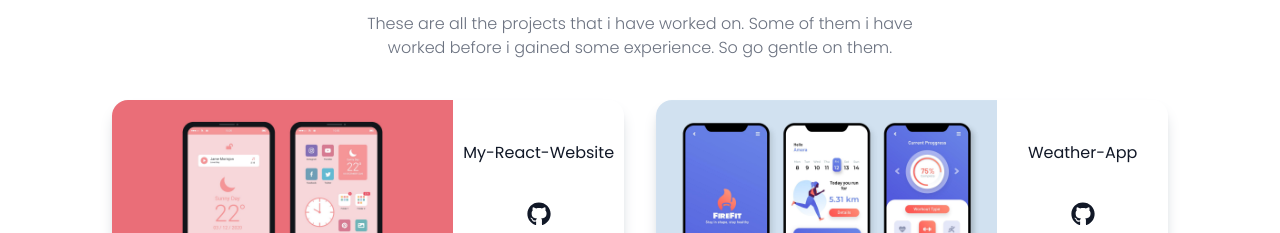
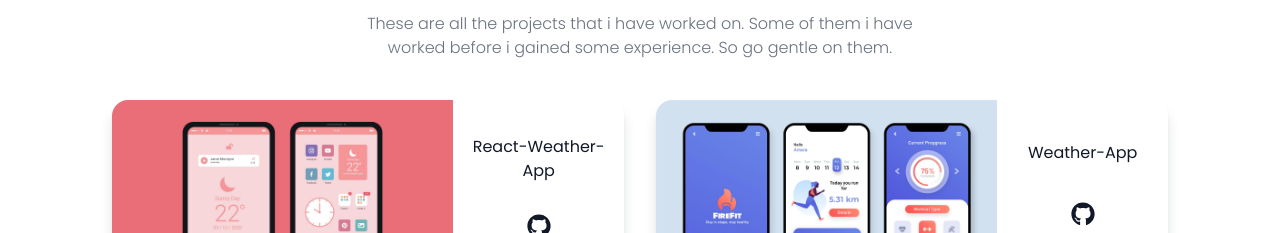
Before and after one commit to Shayangiri49/react-portfolio, a React (Create React App) app: page / in a window 1280 px wide. Shown: the part 1840-2073 px from the top of the page. Built offline with nearby package versions, Linux system fonts and the light colour scheme.

Commit message:
portfolio update

```diff
--- a/src/components/Portfolio.jsx
+++ b/src/components/Portfolio.jsx
@@ -15,9 +15,9 @@ const Portfolio = () => {
     {
       id: 1,
       image: p1,
-      title: "My-React-Website",
-      github: "https://github.com/Shayangiri49/My-React-Website",
-      demo: "https://shayanreactwebsite.netlify.app",
+      title: "React-Weather-App",
+      github: "https://github.com/Shayangiri49/React-weather-app",
+      demo: "https://react-weather-app-rosy-omega.vercel.app/",
     },
     {
       id: 2,
```
